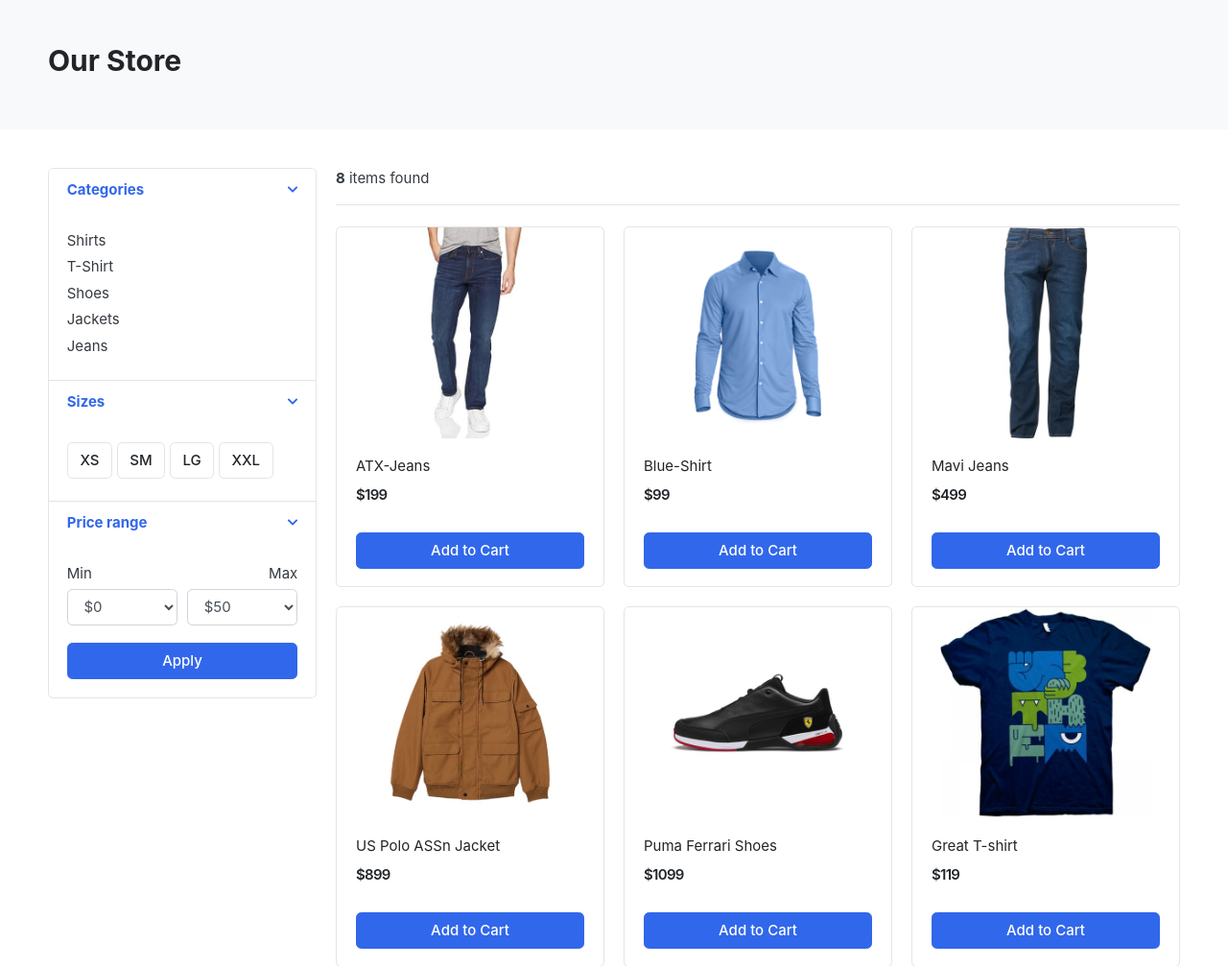
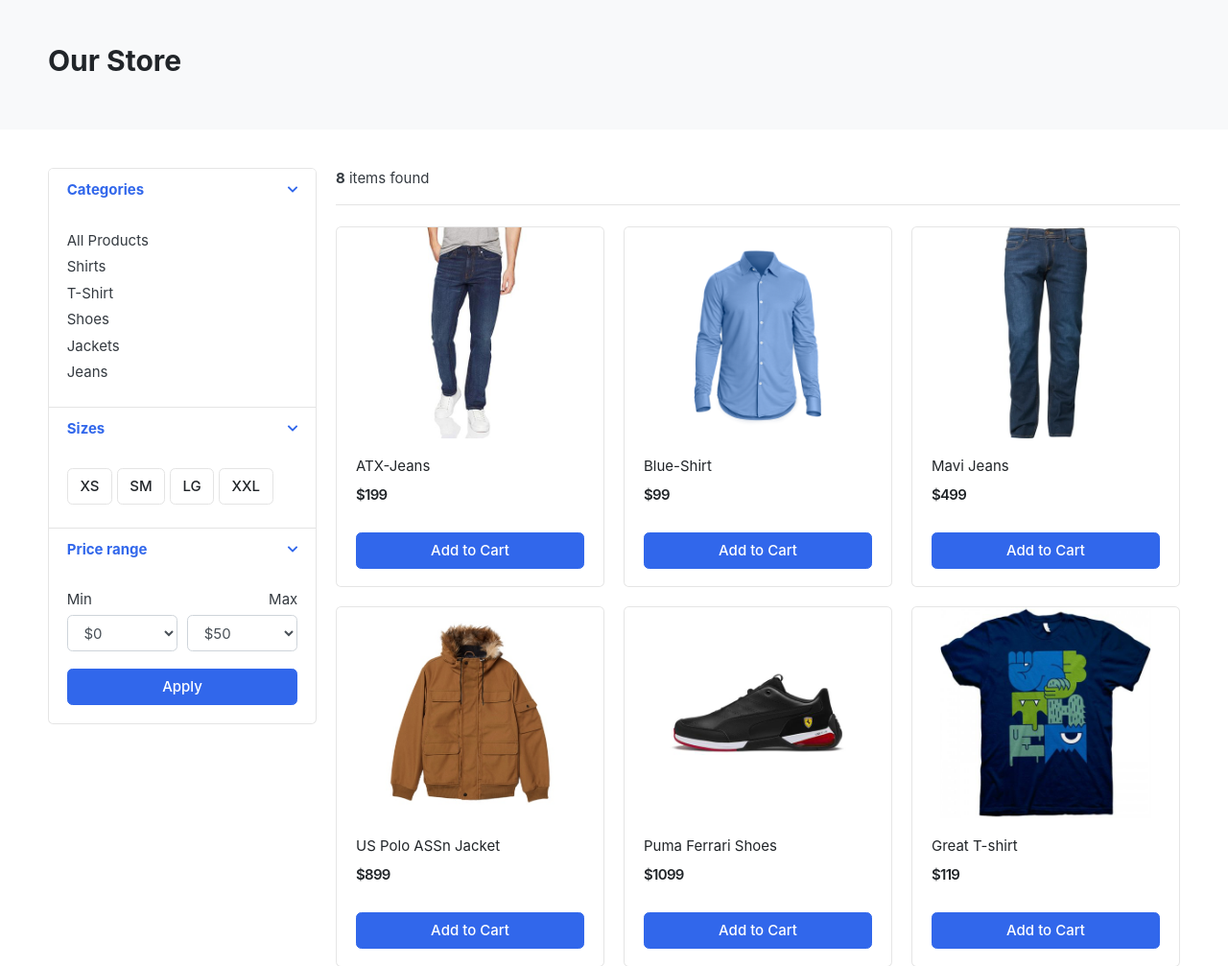
Before and after one commit to HritikGiri2005/Ecommerce-website-django, a Django app: page /store/ in a window 1280 px wide. Shown: the part 119-1126 px from the top of the page at 96% size. Run offline with Django 5.2, Linux system fonts and the light colour scheme; data comes from the database, SQL or seed files in the repository; some libraries are stand-ins or nearby versions; some web fonts are replaced.

Commit message:
added a new category 'all' both the sides

```diff
--- a/Ecommerce/templates/includes/navbar.html
+++ b/Ecommerce/templates/includes/navbar.html
@@ -38,6 +38,7 @@
 				<i class="fa fa-bars"></i> All category
 			</button>
 			<div class="dropdown-menu">
+					<a class="dropdown-item" href="{% url 'home'%}">All Products</a>
 				{% for category in links  %}
 					<a class="dropdown-item" href="{{category.get_url}}">{{category.category_name}} </a>
 				{% endfor %}
--- a/Ecommerce/templates/store/store.html
+++ b/Ecommerce/templates/store/store.html
@@ -29,6 +29,7 @@
 			<div class="card-body">
 
 				<ul class="list-menu">
+					<li><a href="{% url 'home' %}">All Products</a></li>
 					{% for category in links %}
 						<li><a href="{{category.get_url}}">{{category.category_name}}</a></li>
 					{% endfor %}
```
